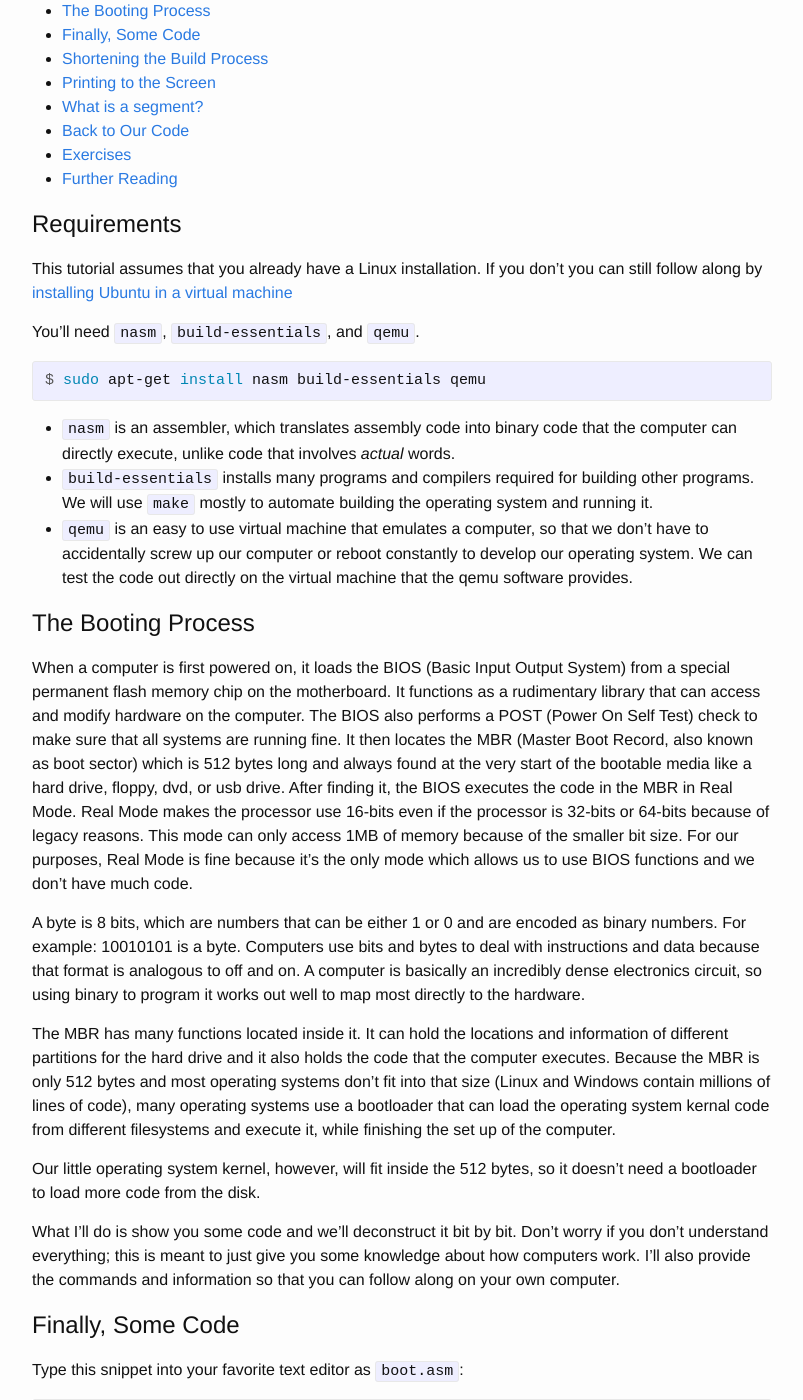
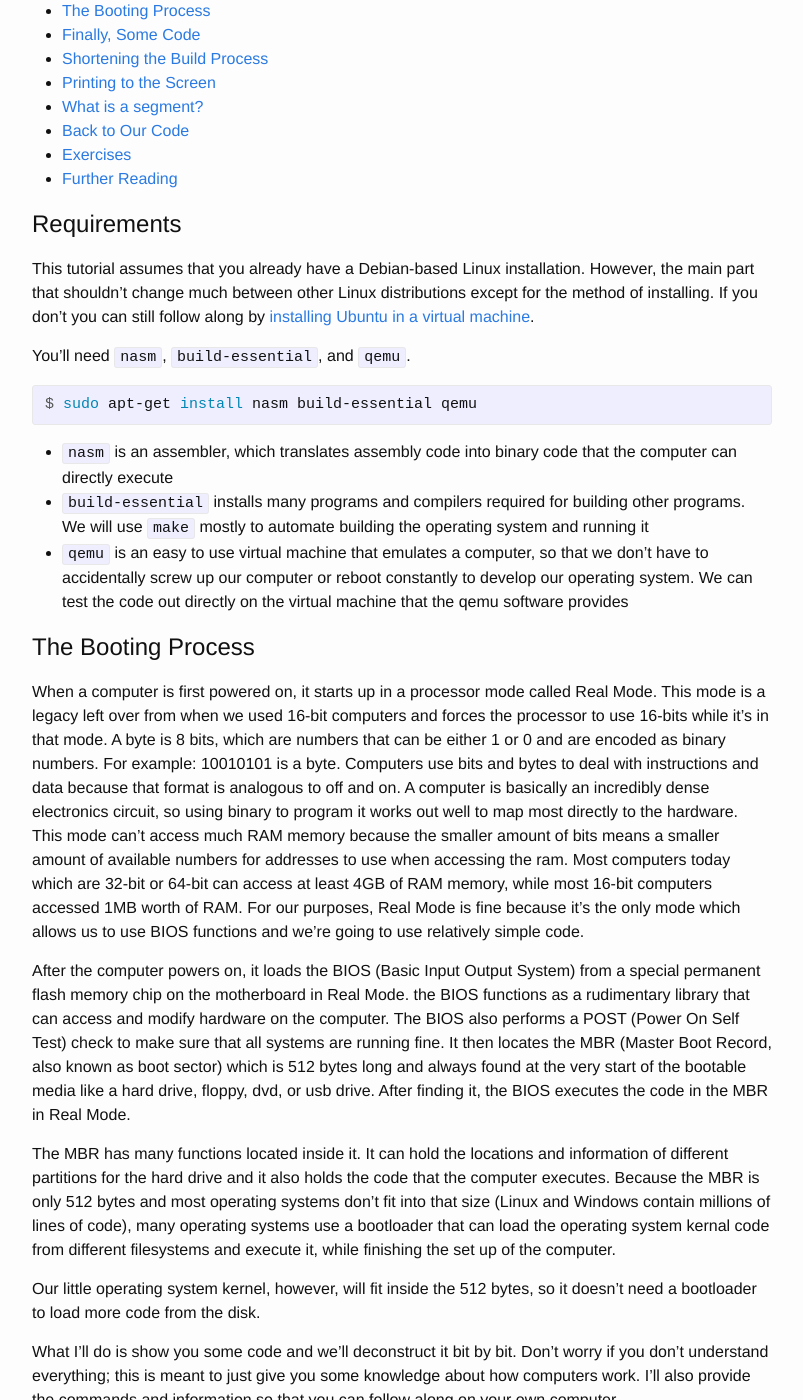
Before and after one commit to TutorialsByNick/tutorialsbynick, a Jekyll site: the page built from _posts/2016-06-08-writing-an-os-baby-steps.md, in a window 1280 px wide and 1400 px high, scrolled down 1138 px. Shown: the whole window, without its empty margins (238-1041 px from the left). Built offline with Jekyll 4.4.1, drawn with Linux system fonts in a browser that asks for light colours; some of the changed text lies outside the part shown.

Commit message:
Added Erin The Editor's fixes

```diff
--- a/_posts/2016-06-08-writing-an-os-baby-steps.md
+++ b/_posts/2016-06-08-writing-an-os-baby-steps.md
@@ -23,30 +23,36 @@ Github or email me.
 
 # Requirements
 
-This tutorial assumes that you already have a Linux installation. If you don't
-you can still follow along by [installing Ubuntu in a virtual machine]
+This tutorial assumes that you already have a Debian-based Linux installation. However, the main part that shouldn't change much between other Linux distributions except for the method of installing. If you don't
+you can still follow along by [installing Ubuntu in a virtual machine].
 
-You'll need `nasm`, `build-essentials`, and `qemu`.
+You'll need `nasm`, `build-essential`, and `qemu`.
 
 {% highlight console %}
-$ sudo apt-get install nasm build-essentials qemu
+$ sudo apt-get install nasm build-essential qemu
 {% endhighlight %}
 
 * `nasm` is an assembler, which translates assembly code into binary code that the
-  computer can directly execute, unlike code that involves _actual_ words.
-* `build-essentials` installs many programs and compilers required for building other
+  computer can directly execute
+* `build-essential` installs many programs and compilers required for building other
   programs. We will use `make` mostly to automate building the operating system
-  and running it.
+  and running it
 * `qemu` is an easy to use virtual machine that emulates a computer, so that we
   don't have to accidentally screw up our computer or reboot constantly to
   develop our operating system. We can test the code out directly on the virtual
-  machine that the qemu software provides.
+  machine that the qemu software provides
 
 # The Booting Process
 
-When a computer is first powered on, it loads the BIOS (Basic Input Output System) from a special permanent flash memory chip on the motherboard. It functions as a rudimentary library that can access and modify hardware on the computer. The BIOS also performs a POST (Power On Self Test) check to make sure that all systems are running fine. It then locates the MBR (Master Boot Record, also known as boot sector) which is 512 bytes long and always found at the very start of the bootable media like a hard drive, floppy, dvd, or usb drive. After finding it, the BIOS executes the code in the MBR in Real Mode. Real Mode makes the processor use 16-bits even if the processor is 32-bits or 64-bits because of legacy reasons. This mode can only access 1MB of memory because of the smaller bit size. For our purposes, Real Mode is fine because it's the only mode which allows us to use BIOS functions and we don't have much code.
+When a computer is first powered on, it starts up in a processor mode called Real Mode. This mode is a legacy left over from when we used 16-bit computers and forces the processor to use 16-bits while it's in that mode.
+A byte is 8 bits, which are numbers that can be either 1 or 0 and are encoded as binary numbers. For example: 10010101 is a byte. Computers use bits and bytes to deal with instructions and data because that format is analogous to off and on. A computer is basically an incredibly dense electronics circuit, so using binary to program it works out well to map most directly to the hardware.
+This mode can't access much RAM memory because the smaller amount of bits means a
+smaller amount of available numbers for addresses to use when accessing the ram.
+Most computers today which are 32-bit or 64-bit can access at least 4GB of RAM memory, while most 16-bit
+computers accessed 1MB worth of RAM.
+For our purposes, Real Mode is fine because it's the only mode which allows us to use BIOS functions and we're going to use relatively simple code.
 
-A byte is 8 bits, which are numbers that can be either 1 or 0 and are encoded as binary numbers. For example: 10010101 is a byte. Computers use bits and bytes to deal with instructions and data because that format is analogous to off and on. A computer is basically an incredibly dense electronics circuit, so using binary to program it works out well to map most directly to the hardware.
+After the computer powers on, it loads the BIOS (Basic Input Output System) from a special permanent flash memory chip on the motherboard in Real Mode. the BIOS functions as a rudimentary library that can access and modify hardware on the computer. The BIOS also performs a POST (Power On Self Test) check to make sure that all systems are running fine. It then locates the MBR (Master Boot Record, also known as boot sector) which is 512 bytes long and always found at the very start of the bootable media like a hard drive, floppy, dvd, or usb drive. After finding it, the BIOS executes the code in the MBR in Real Mode.
 
 The MBR has many functions located inside it. It can hold the locations and information of different partitions for the hard drive and it also holds the code that the computer executes. Because the MBR is only 512 bytes and most operating systems don't fit into that size (Linux and Windows contain millions of lines of code), many operating systems use a bootloader that can load the operating system kernal code from different filesystems and execute it, while finishing the set up of the computer.
 
@@ -65,7 +71,7 @@ hang:
 
     times 510-($-$$) db 0
 
-	; Anything after a semicolon on that line is a comment
+	; This is a comment
 
     db 0x55
     db 0xAA
@@ -74,14 +80,18 @@ hang:
 * `hang:` is just a named marker in the code
 * `jmp hang` means jump to the hang marker
 	* This makes an infinte loop
-* `times 510-($-$$) db 0` is nasm syntax for fill the rest of the bytes up with zeroes
-	* We don't use `512` because the two `db` commands afterward store two bytes at the end
+* `times 510-($-$$) db 0` is NASM syntax for fill the rest of the remaining bytes up with zeroes
+	* We don't use `512` to fill up the rest of the MBR's 512 bytes because the two `db` commands afterward store two bytes at the end
+* Anything that follows a `;` is a comment and is disregarded by the assembler
+  when assembling the source code file
 * `0x55` and `0xAA` are 'magic bytes' that tell the BIOS, "Yes, this is a executable MBR"
+
+As you can see, the assembly code is generally executed sequentially except for parts where instructions jump to other pieces of code.
 
 Enter this into the command line to assemble the file into a binary file that the computer can actually execute:
 
 {% highlight console %}
-$ nasm -f bin boot.asm boot.bin
+$ nasm -f bin boot.asm -o boot.bin
 {% endhighlight %}
 
 * `-f bin` ensures that nasm assembles it into the binary format instead of something like elf which is used for general purpose programs in Linux
@@ -113,13 +123,13 @@ First, let's make a file named `Makefile` and put this into it:
 
 {% highlight make linenos %}
 boot.bin:
-    nasm -f bin boot.asm -o boot.bin
+	nasm -f bin boot.asm -o boot.bin
 
 qemu: boot.bin
-    qemu-system-x86_64 boot.bin
+	qemu-system-x86_64 boot.bin
 
 clean:
-    rm *.bin
+	rm *.bin
 {% endhighlight %}
 
 The values before the colons are names for the list of commands that come afterwards. This way you can type `make clean` and `make` will execute `rm *.bin` for you, which removes all of the assembled files.
@@ -198,19 +208,20 @@ from other general purpose registers.
 # What is a segment?
 
 Segmentation is a special feature of Real Mode, which Intel made to keep their
-16-bit processor, and allow users to be able to access more memory. When a computer is 16-bit, only 16-bits are used in the addressing
-lines, which call data storage devices with an addresses to get certain values stored
-there. Because computers use binary, a 16-bit addressing scheme would mean that there are only 2^16
-available slots in which to store a byte. Those crafty Intel developers
+16-bit processor, and allow users to be able to access more memory. Traditionally when a computer is 16-bit, only 16-bits are used in the addressing
+lines, which call data storage devices with an addresses (in binary) to get certain values stored
+at the address in the storage device. Because computers use binary, a 16-bit addressing scheme would mean that there are only 2^16 available slots in which to store a byte. This equates to 64KB of RAM memory. Those crafty Intel developers
 implemented segementation to allow the computer to access 20 bits worth of
-addressing space.
+addressing space which is 2^20 addresses or 1MB worth of memory.
 
 However, this comes at a cost of using the segmentation
 feature. To keep 16-bit compatibility, the processor has to use two registers to
 store the _segment_ and the _offset_. The register that holds the segment is
-multiplied by `0x10`, which is what we humans use), to add another zero to the end of the hex number. Multiplying by `0x10` translates to adding four zeros to the end of the number in binary. This means that the 16 bit number is now 20 bits!
+multiplied by `0x10` (16 in the decimal format, which is what we use to count), to add another zero to the end of the hex number. Multiplying by `0x10` translates to adding four zeros to the end of the number in binary. This means that the 16 bit number is now 20 bits!
 The offset is then added to the segment address to get the actual location.
 So, when the offset is added to the segment, the address can change those four zero bits at the end to any number to access all the addresses in a 20-bit address space.
+
+A helpful way to visualize this by dividing 1MB or 1024KB by 16. This gives us 64KB and shows us that with segements, we can set the segement to any address in the processor to access the RAM in 64KB blocks with the offset being able to access any address inside those blocks of 64KB.
 
 A segmented address is generally referred to in this format
 `segment:offset`.
@@ -259,7 +270,7 @@ mov si, msg
 mov ah, 0x0E
 {% endhighlight %}
 
-In the first line, we move the address of our message we want to print into the
+In the first line, we move the pointer to the address of our message we want to print into the
 `si` register. We use `si` because the `lodsb` instruction uses the
 segemented address `ds:si` to load a byte from that location.
 
@@ -288,9 +299,7 @@ The `lodsb` instruction loads a byte from the segmented address `ds:si` and move
   register onto the next byte. We want to load bytes from the `msg:`
   location because that's where our characters for the message we want to
   print are stored. Conveniently
-  enough, each byte can store one English letter or some punctuation under the
-  ASCII standard (American Standard Code for Information
-  Interchange).
+  enough, the ASCII standard (American Standard Code for Information Interchange), gives us a standardized list of numbers that correspond English letters and punctuation.
 
 `or al, al` performs an `or` of the `al` register against itself. An OR
 instruction compares each bit of the first operand against the
@@ -391,6 +400,10 @@ you'd like to learn more.
 
 *Useful Information for Extending Our Operating System*
 
+* [Assembly
+  Registers](http://www.tutorialspoint.com/assembly_programming/assembly_registers.htm) - A useful and easy tutorial for learning more about registers used in the processor
+* [Guide to x86
+  Assembly](http://www.cs.virginia.edu/~evans/cs216/guides/x86.html) - More essential information for continuing this operating system in assembly
 * [Bare Bones - OSDev Wiki](http://wiki.osdev.org/Bare_Bones) - This goes over
   using C or C++ to make your operating system kernel and boot it under an
   already made bootloader like GRUB, but like the article title says, this is not a hand-holding tutorial
```
